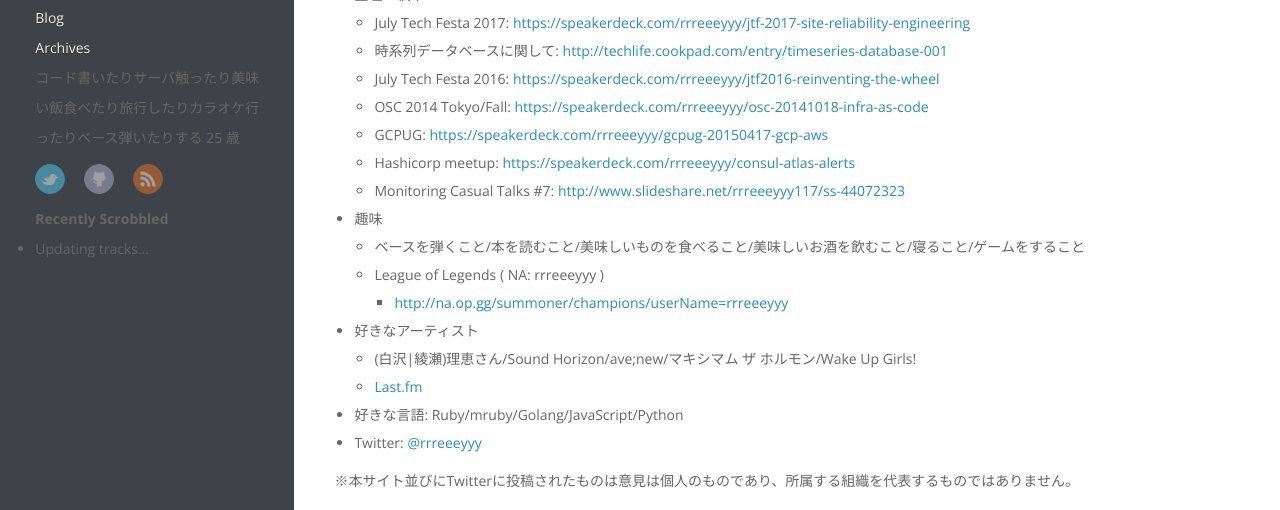
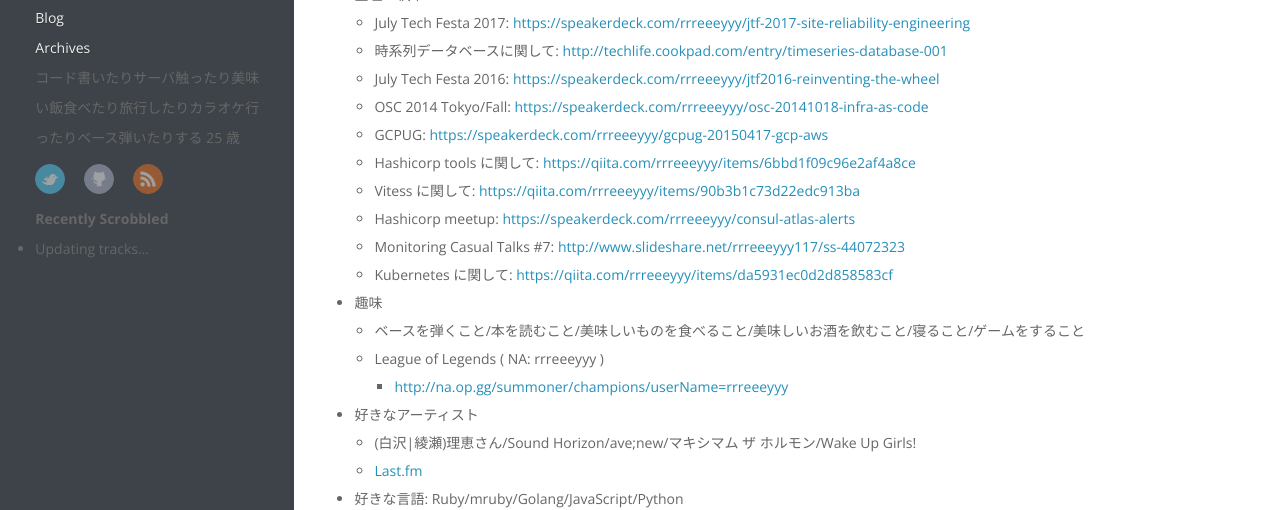
Before and after one commit to rrreeeyyy/rrreeeyyy.github.io, a plain HTML site: page about/index.html in a window 1280 px wide. Shown: the part 244-754 px from the top of the page. Drawn offline with nearby package versions, Linux system fonts and the light colour scheme; a script that the page names is missing.

Commit message:
Add qiita

```diff
--- a/about/index.html
+++ b/about/index.html
@@ -172,8 +172,11 @@
 <li>July Tech Festa 2016: <a href="https://speakerdeck.com/rrreeeyyy/jtf2016-reinventing-the-wheel">https://speakerdeck.com/rrreeeyyy/jtf2016-reinventing-the-wheel</a></li>
 <li>OSC 2014 Tokyo/Fall: <a href="https://speakerdeck.com/rrreeeyyy/osc-20141018-infra-as-code">https://speakerdeck.com/rrreeeyyy/osc-20141018-infra-as-code</a></li>
 <li>GCPUG: <a href="https://speakerdeck.com/rrreeeyyy/gcpug-20150417-gcp-aws">https://speakerdeck.com/rrreeeyyy/gcpug-20150417-gcp-aws</a></li>
+<li>Hashicorp tools に関して: <a href="https://qiita.com/rrreeeyyy/items/6bbd1f09c96e2af4a8ce">https://qiita.com/rrreeeyyy/items/6bbd1f09c96e2af4a8ce</a></li>
+<li>Vitess に関して: <a href="https://qiita.com/rrreeeyyy/items/90b3b1c73d22edc913ba">https://qiita.com/rrreeeyyy/items/90b3b1c73d22edc913ba</a></li>
 <li>Hashicorp meetup: <a href="https://speakerdeck.com/rrreeeyyy/consul-atlas-alerts">https://speakerdeck.com/rrreeeyyy/consul-atlas-alerts</a></li>
 <li>Monitoring Casual Talks #7: <a href="http://www.slideshare.net/rrreeeyyy117/ss-44072323">http://www.slideshare.net/rrreeeyyy117/ss-44072323</a></li>
+<li>Kubernetes に関して: <a href="https://qiita.com/rrreeeyyy/items/da5931ec0d2d858583cf">https://qiita.com/rrreeeyyy/items/da5931ec0d2d858583cf</a></li>
 </ul>
 </li>
 <li>趣味
```
